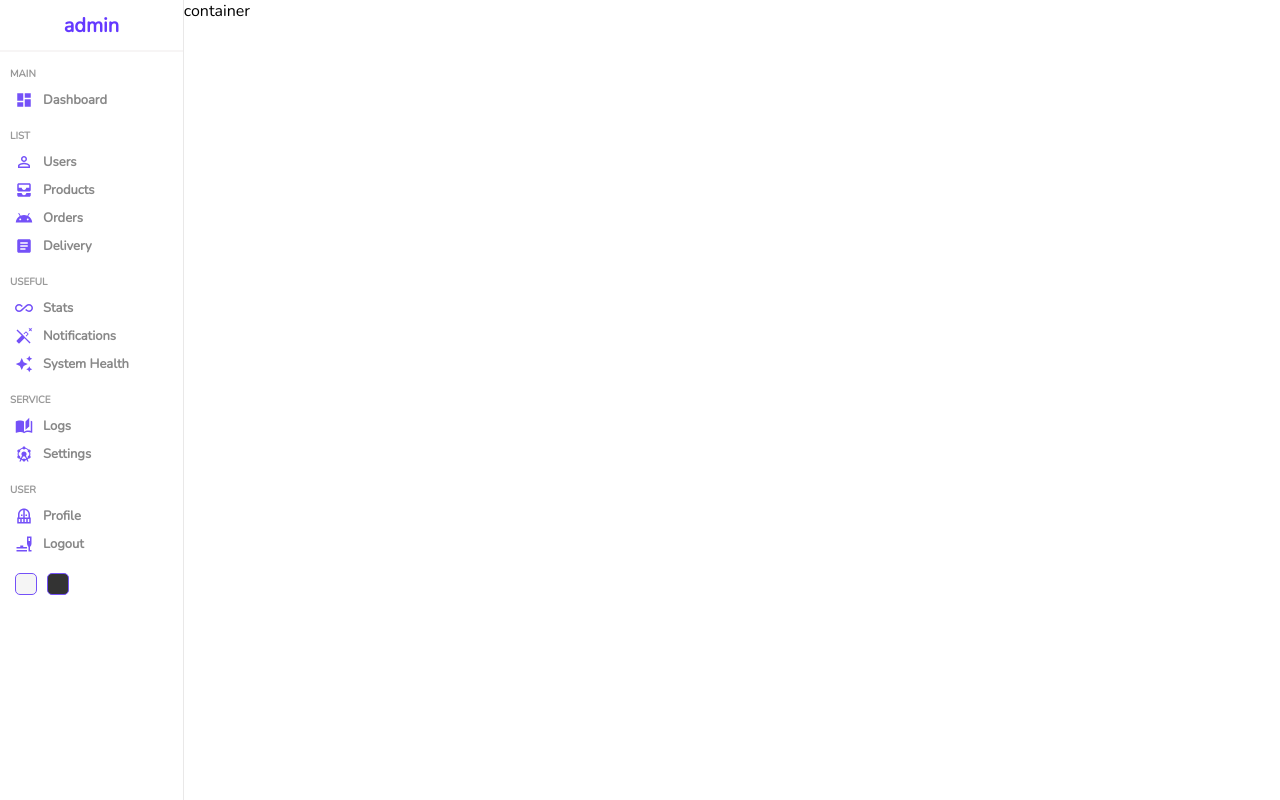
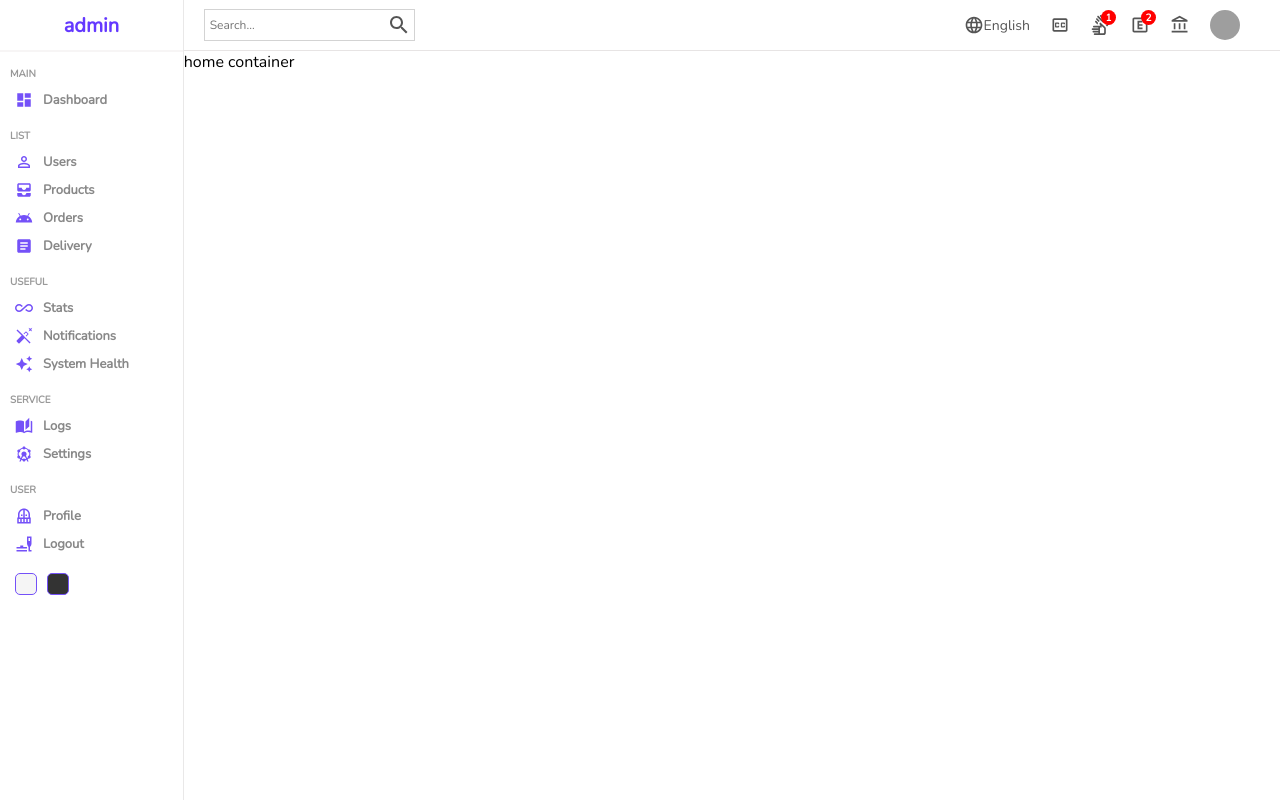
Before and after one commit to virtuozv/booking-app, a React (Create React App) app in the folder admin/: page / in a window 1280 px wide. Built offline with nearby package versions, Linux system fonts and the light colour scheme; grey boxes are pictures that could not be loaded.

Commit message:
dev navbar

```diff
--- a/admin/src/components/navbar/Navbar.jsx
+++ b/admin/src/components/navbar/Navbar.jsx
@@ -1,7 +1,49 @@
 import "./navbar.scss";
+import SearchOutlinedIcon from "@mui/icons-material/SearchOutlined";
+import LanguageOutlinedIcon from "@mui/icons-material/LanguageOutlined";
+import ExplicitOutlinedIcon from "@mui/icons-material/ExplicitOutlined";
+import ClosedCaptionOffOutlinedIcon from "@mui/icons-material/ClosedCaptionOffOutlined";
+import SignLanguageOutlinedIcon from "@mui/icons-material/SignLanguageOutlined";
+import AccountBalanceOutlinedIcon from "@mui/icons-material/AccountBalanceOutlined";
 
 const Navbar = () => {
-  return <div>Navbar</div>;
+  return (
+    <div className="navbar">
+      <div className="wrapper">
+        <div className="search">
+          <input type="text" placeholder="Search..." />
+          <SearchOutlinedIcon />
+        </div>
+        <div className="items">
+          <div className="item">
+            <LanguageOutlinedIcon className="icon" />
+            English
+          </div>
+          <div className="item">
+            <ClosedCaptionOffOutlinedIcon className="icon" />
+          </div>
+          <div className="item">
+            <SignLanguageOutlinedIcon className="icon" />
+            <div className="counter">1</div>
+          </div>
+          <div className="item">
+            <ExplicitOutlinedIcon className="icon" />
+            <div className="counter">2</div>
+          </div>
+          <div className="item">
+            <AccountBalanceOutlinedIcon className="icon" />
+          </div>
+          <div className="item">
+            <img
+              src="https://html5css.ru/edithtm/img_avatar2.png"
+              alt=""
+              className="avatar"
+            />
+          </div>
+        </div>
+      </div>
+    </div>
+  );
 };
 
 export default Navbar;
--- a/admin/src/components/navbar/navbar.scss
+++ b/admin/src/components/navbar/navbar.scss
@@ -0,0 +1,72 @@
+.navbar {
+    height: 50px;
+    border-bottom: 0.5px solid rgb(231,228,228);
+    display: flex;
+    align-items: center;
+    font-size: 14px;
+    color: #555;
+
+    .wrapper {
+        width: 100%;
+        padding: 20px;
+        display: flex;
+        align-items: center;
+        justify-content: space-between;
+
+        .search {
+            display: flex;
+            align-items: center;
+            border: 0.5px solid lightgray;
+            padding: 3px;
+
+            input {
+                border: none;
+                outline: none;
+                background: transparent;
+
+                &::placeholder {
+                    font-size: 12px;
+                }
+            }
+        }
+
+        .items {
+            display: flex;
+            align-items: center;
+
+            .item {
+                display: flex;
+                align-items: center;
+                margin-right: 20px;
+                position: relative;
+
+                .icon {
+                    font-size: 20px;
+                }
+
+                .avatar {
+                    width: 30px;
+                    height: 30px;
+                    border-radius: 50%;
+                }
+
+                .counter {
+                    width: 15px;
+                    height: 15px;
+                    background-color: red;
+                    border-radius: 50%;
+                    display: flex;
+                    align-items: center;
+                    justify-content: center;
+                    font-size: 10px;
+                    color: white;
+                    font-weight: bold;
+                    position: absolute;
+                    top: -5px;
+                    right: -6px;
+
+                }
+            }
+        }
+    }
+}
--- a/admin/src/pages/home/Home.jsx
+++ b/admin/src/pages/home/Home.jsx
@@ -1,3 +1,4 @@
+import Navbar from "../../components/navbar/Navbar";
 import Sidebar from "../../components/sidebar/Sidebar";
 import "./home.scss";
 
@@ -5,7 +6,10 @@ const Home = () => {
   return (
     <div className="home">
       <Sidebar />
-      <div className="homeContainer">container</div>
+      <div className="homeContainer">
+        <Navbar />
+        home container
+      </div>
     </div>
   );
 };
```
